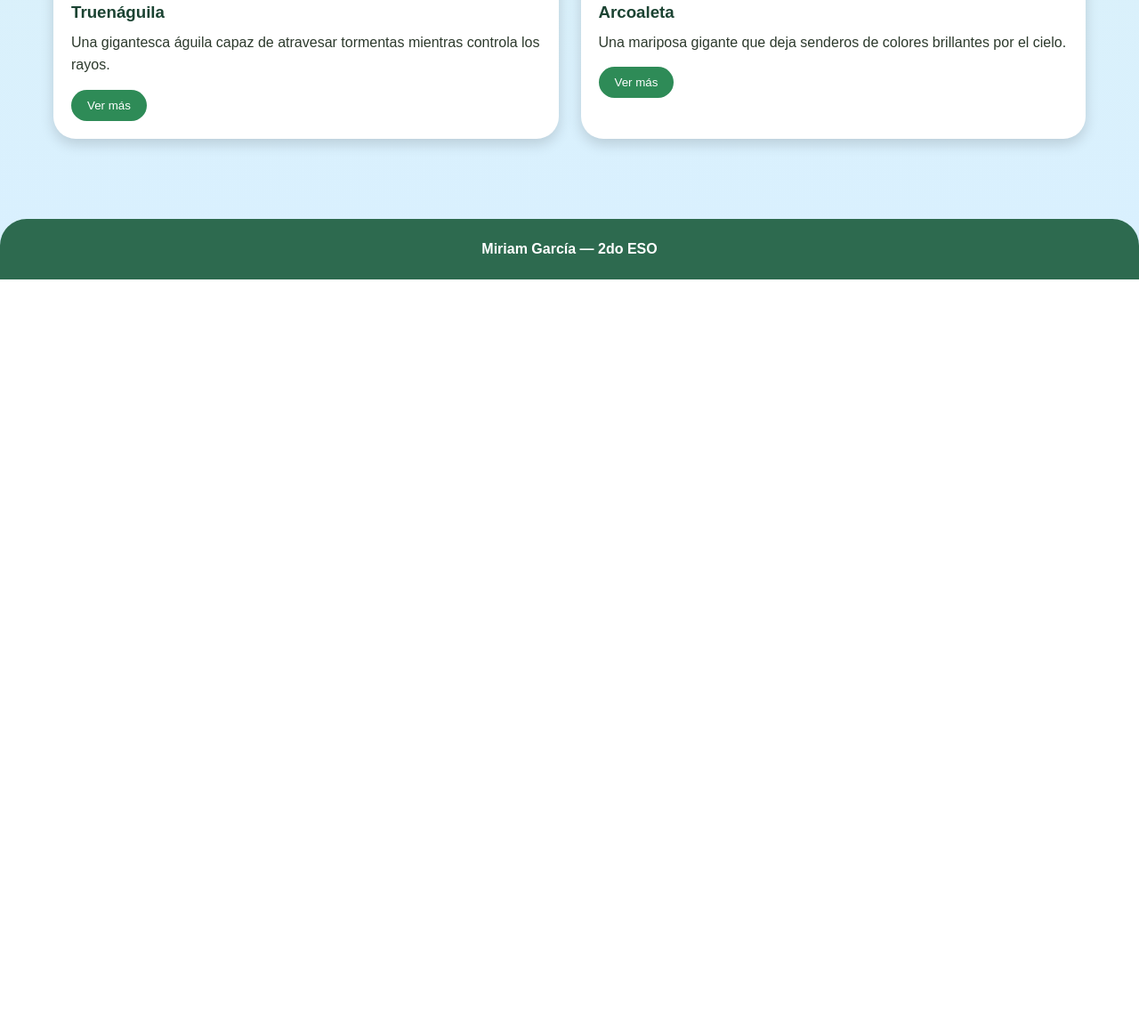
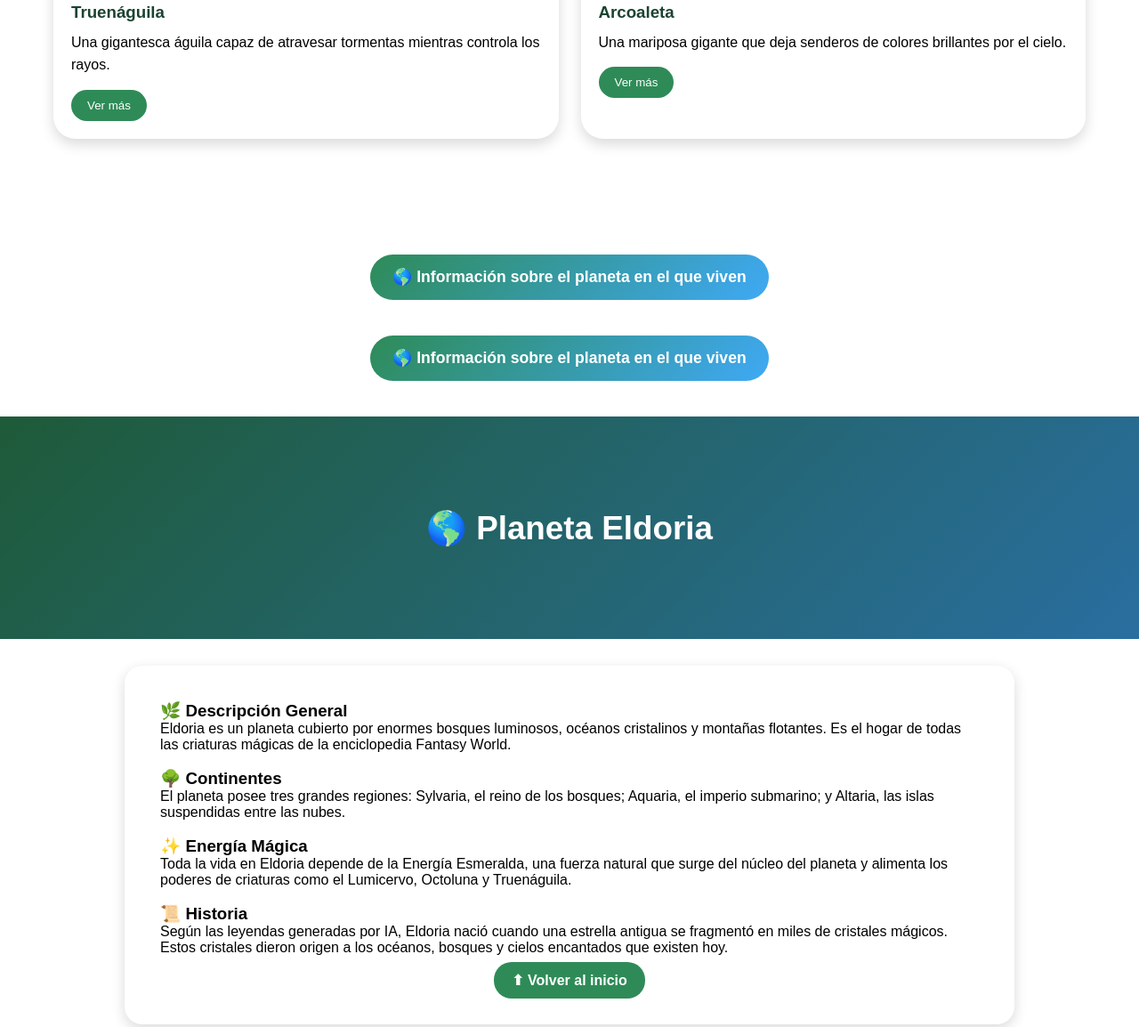
Before and after one commit to mgarcia2eso/robotica2eso, a plain HTML site: page index.html in a window 1280 px wide. Shown: the part 2026-3180 px from the top of the page at 89% size. Before the commit the page ends 2340 px from the top, so only its background shows below. Drawn offline with Linux system fonts and the light colour scheme.

Commit message:
Update index.html

```diff
--- a/index.html
+++ b/index.html
@@ -6,6 +6,26 @@
 <title>Fantasy World</title>
 
 <style>
+    .planet-button{
+    text-align:center;
+    margin:40px 0;
+}
+
+.planet-button a{
+    display:inline-block;
+    background:linear-gradient(135deg,#2e8b57,#3fa9f5);
+    color:white;
+    text-decoration:none;
+    padding:15px 25px;
+    border-radius:30px;
+    font-weight:bold;
+    font-size:1.1rem;
+    transition:0.3s;
+}
+
+.planet-button a:hover{
+    transform:scale(1.05);
+}
 *{
     margin:0;
     padding:0;
@@ -17,7 +37,7 @@ html{
     scroll-behavior:smooth;
 }
 
-body{
+<body id="top">{
     background: linear-gradient(to bottom, #dff5e1, #d9f0ff);
     color:#2d3a2d;
 }
@@ -316,7 +336,86 @@ footer{
 
     </div>
 </section>
+<div class="planet-button">
+    <a href="#planeta">🌎 Información sobre el planeta en el que viven</a>
+</div>
+    <div class="planet-button">
+    <a href="#planeta">🌎 Información sobre el planeta en el que viven</a>
+</div>
+    <section id="planeta">
 
+    <div class="section-banner"
+         style="background:linear-gradient(135deg,#2e8b57,#3fa9f5);">
+        <h2>🌎 Planeta Eldoria</h2>
+    </div>
+
+    <div style="
+        max-width:1000px;
+        margin:auto;
+        padding:40px;
+        background:white;
+        border-radius:20px;
+        box-shadow:0 5px 15px rgba(0,0,0,0.15);
+        margin-top:30px;
+        margin-bottom:30px;
+    ">
+
+        <h3>🌿 Descripción General</h3>
+        <p>
+            Eldoria es un planeta cubierto por enormes bosques
+            luminosos, océanos cristalinos y montañas flotantes.
+            Es el hogar de todas las criaturas mágicas de la
+            enciclopedia Fantasy World.
+        </p>
+
+        <br>
+
+        <h3>🌳 Continentes</h3>
+        <p>
+            El planeta posee tres grandes regiones:
+            Sylvaria, el reino de los bosques;
+            Aquaria, el imperio submarino;
+            y Altaria, las islas suspendidas entre las nubes.
+        </p>
+
+        <br>
+
+        <h3>✨ Energía Mágica</h3>
+        <p>
+            Toda la vida en Eldoria depende de la Energía Esmeralda,
+            una fuerza natural que surge del núcleo del planeta y
+            alimenta los poderes de criaturas como el Lumicervo,
+            Octoluna y Truenáguila.
+        </p>
+
+        <br>
+
+        <h3>📜 Historia</h3>
+        <p>
+            Según las leyendas generadas por IA, Eldoria nació cuando
+            una estrella antigua se fragmentó en miles de cristales
+            mágicos. Estos cristales dieron origen a los océanos,
+            bosques y cielos encantados que existen hoy.
+        </p>
+
+        <br>
+
+        <div style="text-align:center;">
+            <a href="#top"
+               style="
+               background:#2e8b57;
+               color:white;
+               padding:12px 20px;
+               border-radius:20px;
+               text-decoration:none;
+               font-weight:bold;">
+               ⬆ Volver al inicio
+            </a>
+        </div>
+
+    </div>
+
+</section>
 <footer>
     Miriam García — 2do ESO
 </footer>
```
